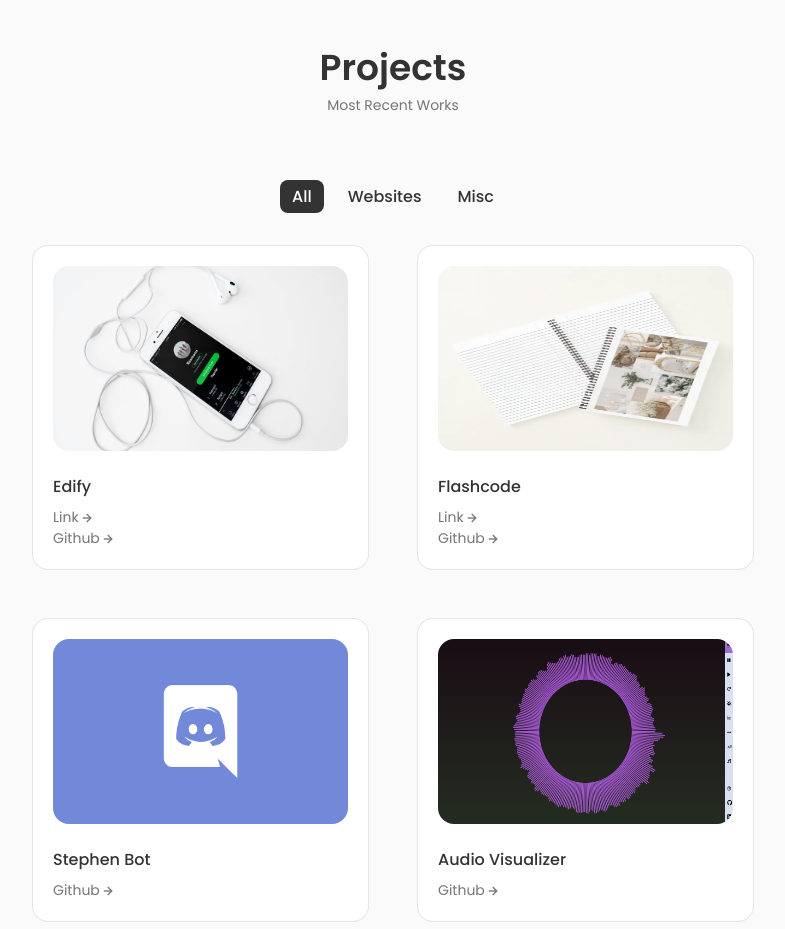
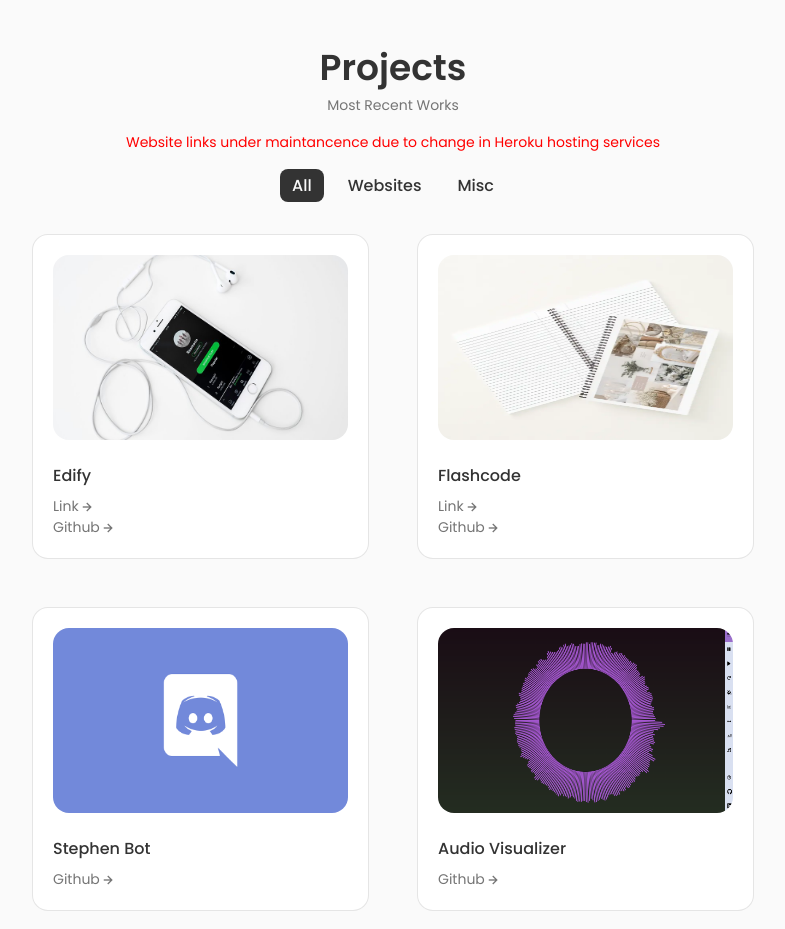
Before and after one commit to ezhou0/EdZhou, a React (Vite) app: page / in a window 1280 px wide. Shown: the part 1840-2769 px from the top of the page, without its empty margins (247-1032 px from the left). Built offline with nearby package versions, Linux system fonts and the light colour scheme.

Commit message:
add error message

```diff
--- a/src/App.css
+++ b/src/App.css
@@ -215,3 +215,11 @@ img {
         margin-right: var(--mb-1);
     }
 }
+
+/* Error Messages*/
+.error {
+    color: red;
+    padding: 0;
+    margin-bottom: 1rem;
+    margin-top: -3rem;
+}
--- a/src/components/home/Social.jsx
+++ b/src/components/home/Social.jsx
@@ -4,11 +4,11 @@ const Social = () => {
     return(
         <div className="home__social">
             <a href="https://www.linkedin.com/in/edwin-zhou-a231b31b6/" className="home__social-icon" target="_blank">
-                <i class="uil uil-linkedin-alt"></i>
+                <i className="uil uil-linkedin-alt"></i>
             </a>
 
             <a href="https://www.github.com/ezhou0" className="home__social-icon" target="_blank">
-                <i class="uil uil-github-alt"></i>
+                <i className="uil uil-github-alt"></i>
             </a>
         </div>
     )
--- a/src/components/work/Work.jsx
+++ b/src/components/work/Work.jsx
@@ -7,6 +7,7 @@ const Work = () => {
         <section className="work section" id='projects'>
             <h2 className="section__title">Projects</h2>
             <span className="section__subtitle">Most Recent Works</span>
+            <span className="section__subtitle error">Website links under maintancence due to change in Heroku hosting services </span>
 
             <Projects />
         </section>
--- a/src/components/work/WorkItems.jsx
+++ b/src/components/work/WorkItems.jsx
@@ -3,6 +3,8 @@ import '../modal/Modal';
 import '../modal/useModal';
 
 const WorkItems = ({item}) => {
+    const [openModal, setOpenModal] = useState(false);
+
     return(
         <div className="work__card" key={item.id}>
             <img src={item.image} alt="" className='work__img'/>
@@ -19,6 +21,7 @@ const WorkItems = ({item}) => {
                 <a href={item.website} className="work__button">
                     Link <i className="bx bx-right-arrow-alt work__button-icon"></i>
                 </a>
+
                 <a href={item.github} className="work__button">
                     Github <i className="bx bx-right-arrow-alt work__button-icon"></i>
                 </a>
```
